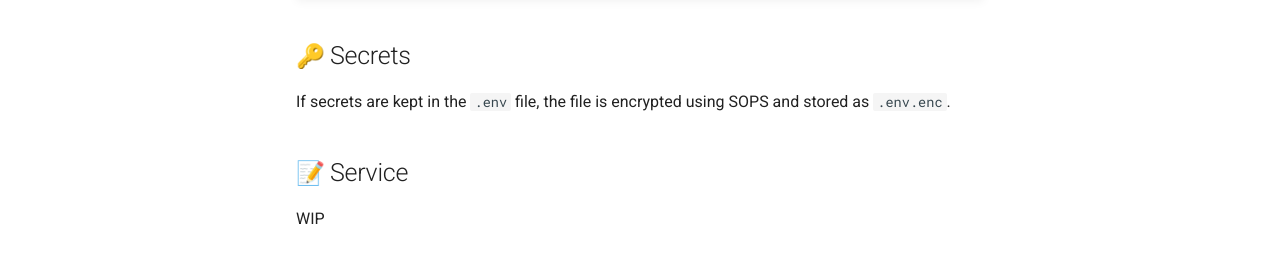
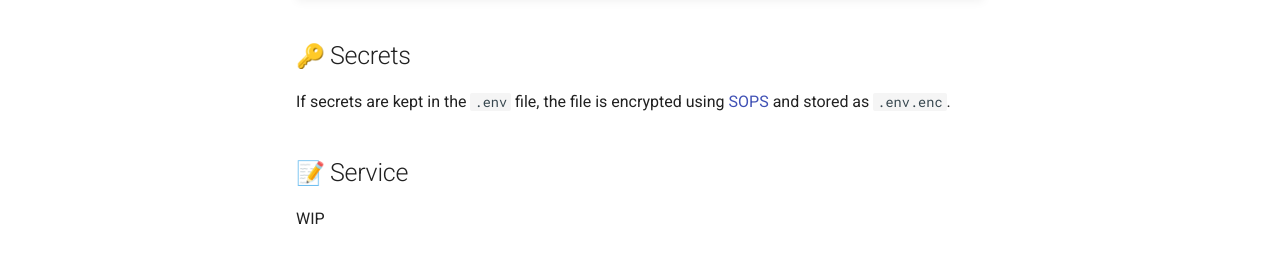
Before and after one commit to nicholaswilde/homelab, an MkDocs documentation site: the page built from docs/tools/env-files.md, in a window 1280 px wide and 1304 px high. Shown: the part 584-856 px from the top of the window. Built offline with MkDocs 1.6.1 and Material for MkDocs 9.7.7, drawn with Linux system fonts in a browser that asks for light colours; emoji names are drawn with the system emoji font; comment, search, counter and statistics services are not loaded; part of the change alters nothing that is shown.

```diff
--- a/docs/tools/env-files.md
+++ b/docs/tools/env-files.md
@@ -22,7 +22,7 @@ Since the file is ignored by git, the template file may be copied, if it exists.
 
 ## :key: Secrets
 
-If secrets are kept in the `.env` file, the file is encrypted using SOPS and stored as `.env.enc`.
+If secrets are kept in the `.env` file, the file is encrypted using [SOPS][1] and stored as `.env.enc`.
 
 ## :pencil: Service
 
@@ -37,3 +37,5 @@ WIP
 WIP
 
 ## :link: References
+
+[1]: <./sops.md>
```
